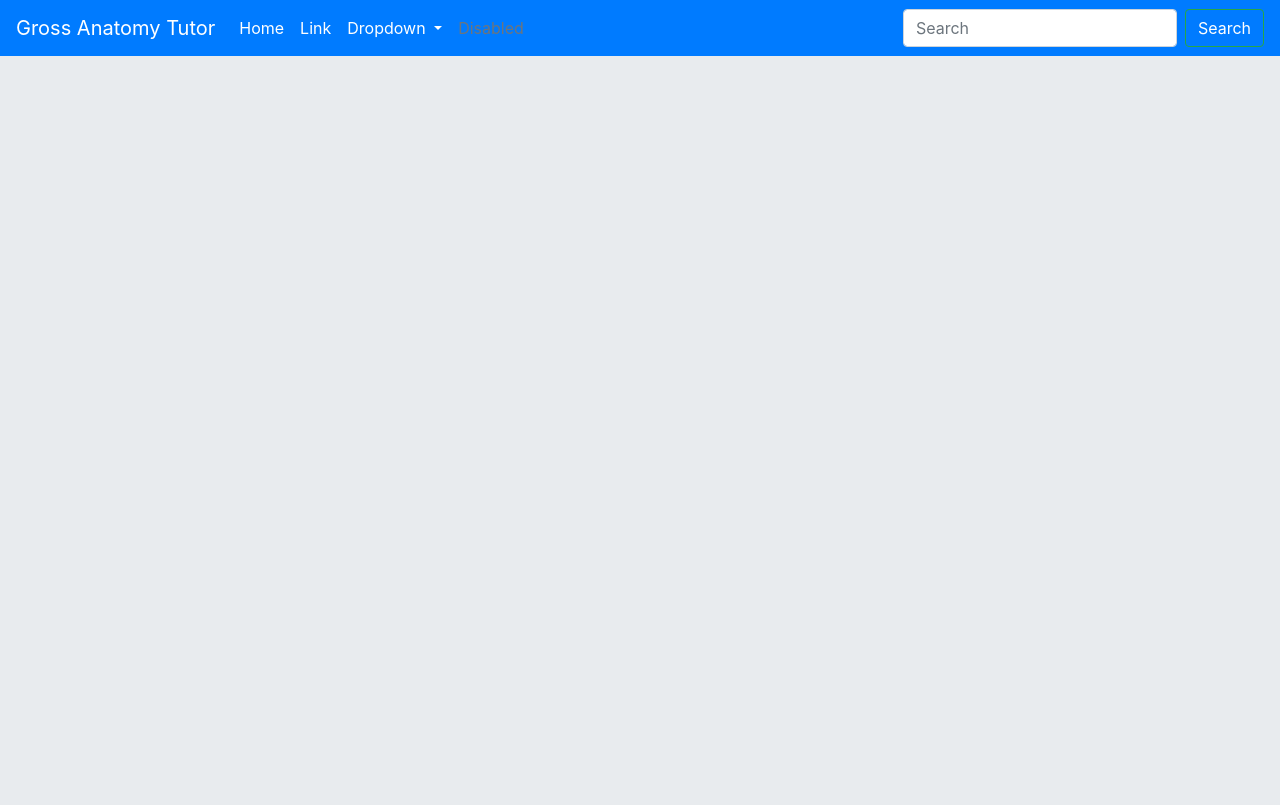
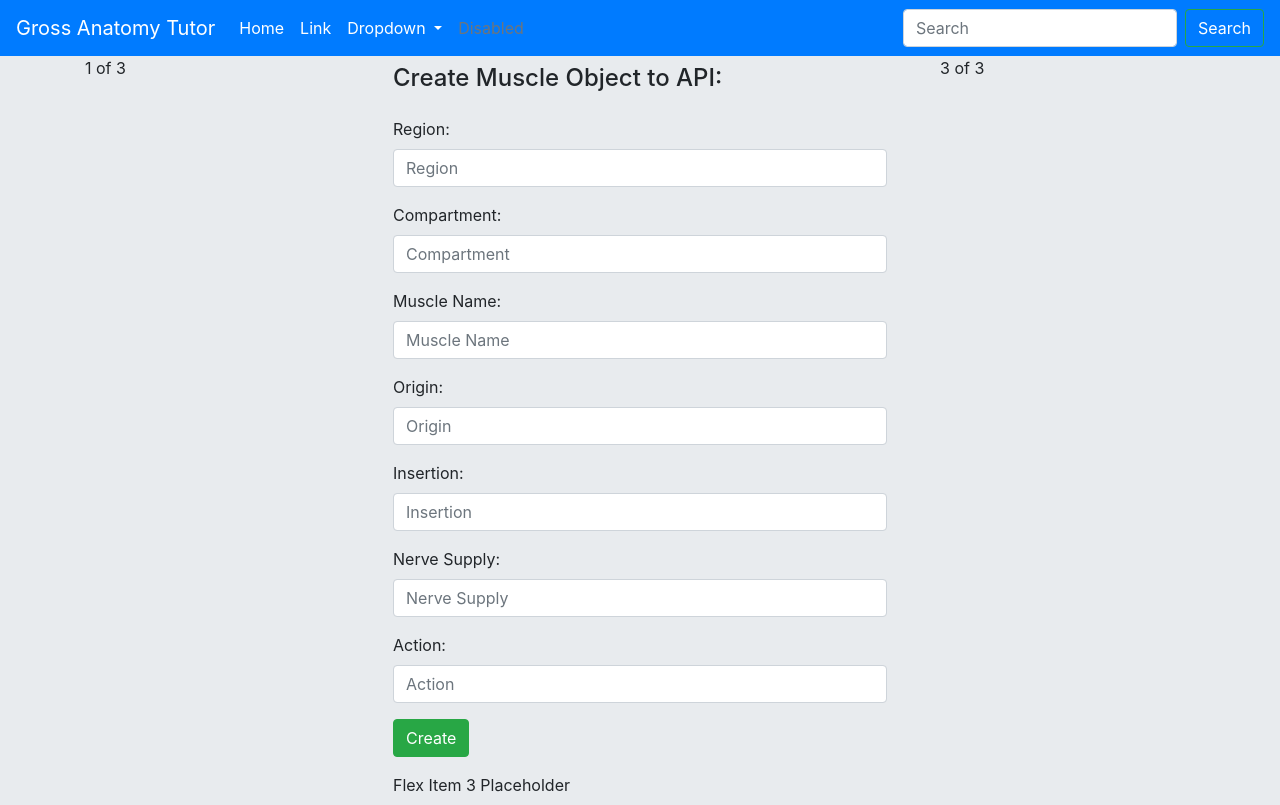
Before and after one commit to eugene-benitez/Gross-Anatomy, an Angular app in the folder public/: page /muscle/edit/1 in a window 1280 px wide. Before the commit this address led to /. Built offline with nearby package versions, Linux system fonts and the light colour scheme; no server answers.

Commit message:
Edit-Muscle.Component is functional. Prepopulated fields are working. Added Edit Button in Home Page.

```diff
--- a/public/src/app/app-routing.module.ts
+++ b/public/src/app/app-routing.module.ts
@@ -2,10 +2,12 @@ import { NgModule } from '@angular/core';
 import { Routes, RouterModule } from '@angular/router';
 import { ViewMuscleComponent } from './common/components/view-muscle/view-muscle.component';
 import { HomeComponent } from './common/components/home/home.component';
+import { EditMuscleComponent } from './common/components/edit-muscle/edit-muscle.component';
 
 const routes: Routes = [
   { path: '', component: HomeComponent },
   { path: 'muscle/:id', component: ViewMuscleComponent },
+  { path: 'muscle/edit/:id', component: EditMuscleComponent },
 ];
 
 @NgModule({
--- a/public/src/app/common/components/edit-muscle/edit-muscle.component.html
+++ b/public/src/app/common/components/edit-muscle/edit-muscle.component.html
@@ -1,3 +1,79 @@
-<p>
-  edit-muscle works!
-</p>
+<div class="container">
+  <div class="row">
+    <div class="col">
+      1 of 3
+    </div>
+    <div class="col-6">
+      <div class="col">
+        <div class="d-flex flex-column">
+          <div class="p-2">
+            <h4>Create Muscle Object to API: </h4>
+          </div>
+          <div class="p-2">
+            <form (submit)="onEdit()">
+
+              <div class="form-group">
+                <label>Region:</label>
+                <input type="text" class="form-control" placeholder="Region" name="editMuscle.region"
+                  [(ngModel)]="editMuscle.region" value="{{thisMuscle.region}}">
+                <h2 *ngIf="MuscleError.region.length">{{MuscleError.region}}</h2>
+              </div>
+
+              <div class="form-group">
+                <label>Compartment:</label>
+                <input type="text" class="form-control" placeholder="Compartment" name="editMuscle.compartment"
+                  [(ngModel)]="editMuscle.compartment" value="{{thisMuscle.compartment}}">
+                <h2 *ngIf="MuscleError.compartment.length">{{MuscleError.compartment}}</h2>
+              </div>
+
+              <!-- Name -->
+              <div class=" form-group">
+                <label>Muscle Name:</label>
+                <input type="text" class="form-control" placeholder="Muscle Name" name="editMuscle.name"
+                  [(ngModel)]="editMuscle.name" value="{{thisMuscle.name}}">
+                <h2 *ngIf="MuscleError.name.length">{{MuscleError.name}}</h2>
+              </div>
+
+              <!-- Origin -->
+              <div class="form-group">
+                <label>Origin:</label>
+                <input type="text" class="form-control" placeholder="Origin" name="editMuscle.origin"
+                  [(ngModel)]="editMuscle.origin" value="{{thisMuscle.origin}}">
+                <h2 *ngIf="MuscleError.origin.length">{{MuscleError.origin}}</h2>
+              </div>
+
+              <!-- Insertion -->
+              <div class="form-group">
+                <label>Insertion:</label>
+                <input type="text" class="form-control" placeholder="Insertion" name="editMuscle.insertion"
+                  [(ngModel)]="editMuscle.insertion" value="{{thisMuscle.insertion}}">
+                <h2 *ngIf="MuscleError.insertion.length">{{MuscleError.insertion}}</h2>
+              </div>
+
+              <!-- Nerve Supply -->
+              <div class="form-group">
+                <label>Nerve Supply:</label>
+                <input type="text" class="form-control" placeholder="Nerve Supply" name="editMuscle.nerveSupply"
+                  [(ngModel)]="editMuscle.nerveSupply" value="{{thisMuscle.nerveSupply}}">
+                <h2 *ngIf="MuscleError.nerveSupply.length">{{MuscleError.nerveSupply}}</h2>
+              </div>
+
+              <!-- Action -->
+              <div class="form-group">
+                <label>Action:</label>
+                <input type="text" class="form-control" placeholder="Action" name="editMuscle.action"
+                  [(ngModel)]=" editMuscle.action" value="{{thisMuscle.action}}">
+                <h2 *ngIf="MuscleError.action.length">{{MuscleError.action}}</h2>
+              </div>
+              <button class="btn btn-success" type="submit">Create</button>
+            </form>
+          </div>
+          <div class="p-2">Flex Item 3 Placeholder</div>
+        </div>
+      </div>
+    </div>
+    <div class="col">
+      3 of 3
+    </div>
+  </div>
+</div>
--- a/public/src/app/common/components/edit-muscle/edit-muscle.component.ts
+++ b/public/src/app/common/components/edit-muscle/edit-muscle.component.ts
@@ -1,6 +1,9 @@
 import { Component, OnInit } from '@angular/core';
-import { Router } from '@angular/router';
+import { Router, ActivatedRoute, Params } from '@angular/router';
 import { HttpService } from '../../services/http.service';
+import { Muscle } from '../../models/Muscle';
+import { newMuscle } from '../../models/createMuscle';
+import { MuscleError } from '../../models/muscleError';
 
 @Component({
   selector: 'app-edit-muscle',
@@ -9,12 +12,88 @@ import { HttpService } from '../../services/http.service';
 })
 export class EditMuscleComponent implements OnInit {
 
+  thisMuscle: Muscle = {
+    _id: '',
+    name: '',
+    origin: '',
+    insertion: '',
+    nerveSupply: '',
+    action: '',
+    region: '',
+    compartment: '',
+  }
+
+  editMuscle: newMuscle =
+    {
+      name: '',
+      origin: '',
+      insertion: '',
+      nerveSupply: '',
+      action: '',
+      region: '',
+      compartment: '',
+    }
+
+
+  MuscleError: MuscleError = {
+    name: '',
+    origin: '',
+    insertion: '',
+    nerveSupply: '',
+    action: '',
+    region: '',
+    compartment: '',
+  }
+
   constructor(
     private router: Router,
-    private http: HttpService
+    private http: HttpService,
+    private route: ActivatedRoute
   ) { }
 
   ngOnInit() {
+    this.loadMuscle();
+    this.loadPrepopulatedFields();
+  }
+
+
+  loadMuscle() {
+    this.route.params.subscribe((params: Params) => {
+      this.http.getMuscle(params.id)
+        .subscribe((data: Muscle) => this.thisMuscle = data);
+    });
+  }
+
+  loadPrepopulatedFields() {
+    this.route.params.subscribe((params: Params) => {
+      this.http.getMuscle(params.id)
+        .subscribe((data: Muscle) => this.editMuscle = data);
+    });
+  }
+
+  onEdit() {
+
+    this.http.updateMuscle(this.thisMuscle._id, this.editMuscle)
+      .subscribe(data => {
+        this.MuscleError = {
+          name: '',
+          origin: '',
+          insertion: '',
+          nerveSupply: '',
+          action: '',
+          region: '',
+          compartment: '',
+        };
+
+        if (!data['errors']) {
+          this.router.navigateByUrl('/');
+        } else {
+          for (let k in data['errors']) {
+            this.MuscleError[k] = data['errors'][k]['message'];
+          }
+        }
+
+      });
   }
 
 }
--- a/public/src/app/common/components/home/home.component.html
+++ b/public/src/app/common/components/home/home.component.html
@@ -90,6 +90,8 @@
             <td>{{muscle.insertion}}</td>
             <td>{{muscle.nerveSupply}}</td>
             <td>{{muscle.action}}</td>
+            <td><button class="btn btn-primary" [routerLink]="['/muscle/edit/', muscle._id]">Edit</button></td>
+
           </tr>
         </tbody>
       </table>
--- a/public/src/app/common/components/home/home.component.ts
+++ b/public/src/app/common/components/home/home.component.ts
@@ -65,7 +65,7 @@ export class HomeComponent implements OnInit {
 
         //* IF No Errors
         if (!data['errors']) {
-          this.router.navigateByUrl('');
+          this.router.navigateByUrl('/');
         } else {
           //* ELSE Display Errors
           for (let k in data['errors']) {
@@ -73,9 +73,7 @@ export class HomeComponent implements OnInit {
           }
         }
 
-
       });
-
   }
 
 }
```
